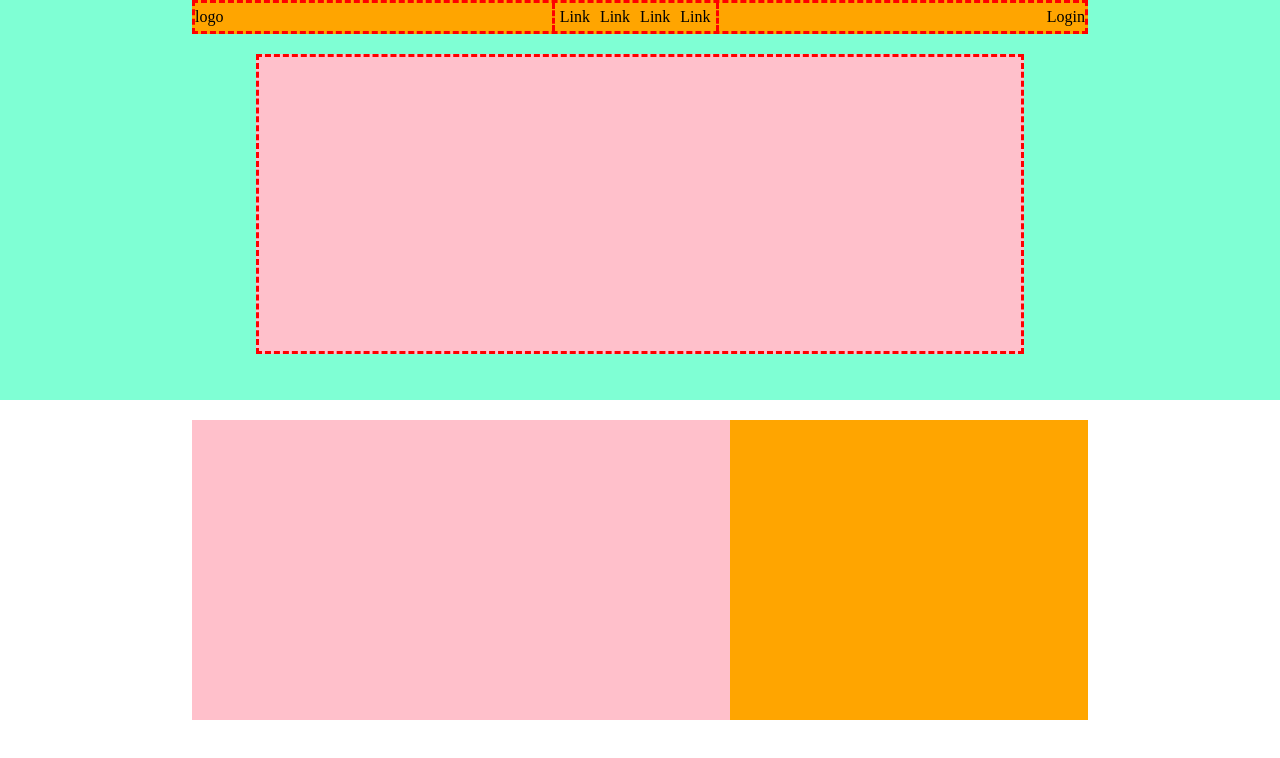
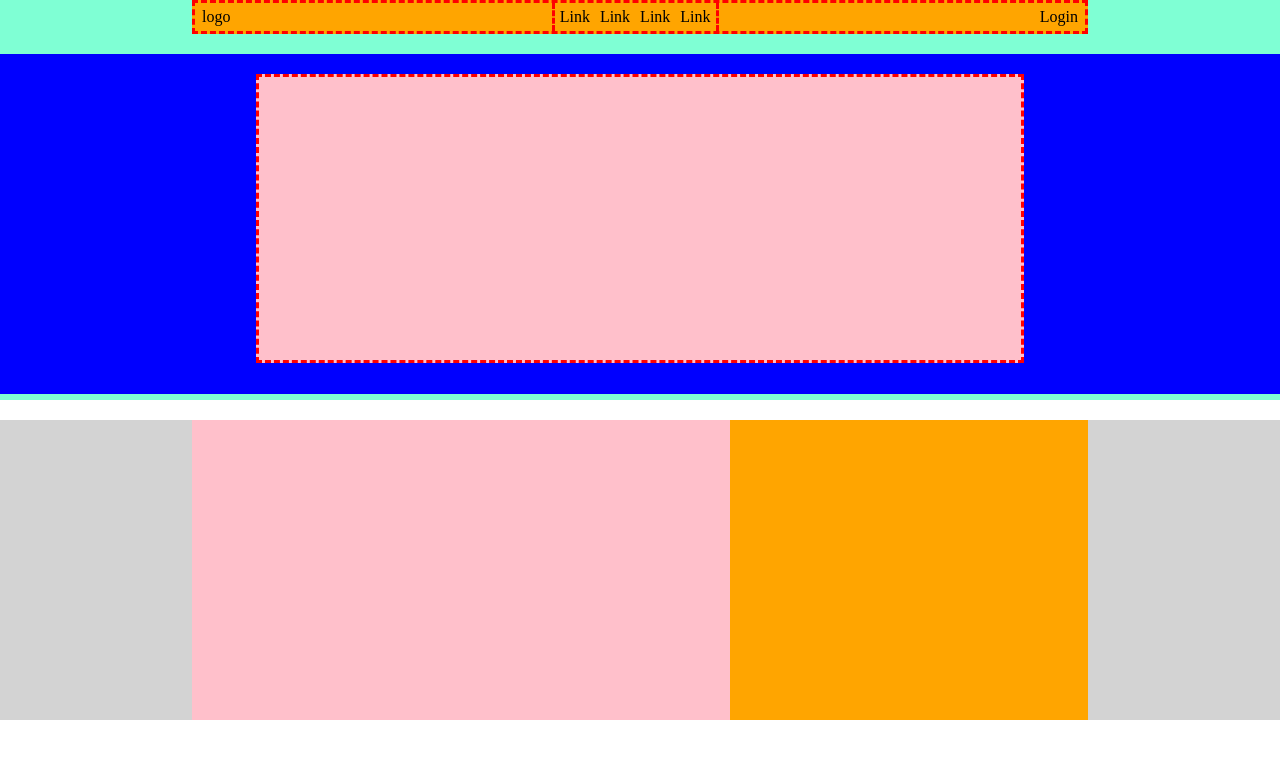
Before and after one commit to francescotroiano98/htmlcss-struttura-discord, a plain HTML site: page index.html in a window 1280 px wide. Drawn offline with Linux system fonts and the light colour scheme.

Commit message:
fix first section

```diff
--- a/css/style.css
+++ b/css/style.css
@@ -2,6 +2,11 @@
     margin: 0;
     padding: 0;
     box-sizing: border-box;
+}
+.clearfix::after{
+    content: "";
+    display: table;
+    clear: both;
 }
 .margin{
     margin: 0 auto;
@@ -14,9 +19,15 @@ header{
 
 
 }
-section{
+.background-color-1{
+    margin-top: 20px;
+    background-color: blue;
+    height: 85%;
+    display: flex;
 
-    margin: 0 auto;
+
+}
+.section-1{
     width: 70%;
     background-color: orange;
 }
@@ -32,7 +43,7 @@ nav{
     justify-content: space-between;
     display: flex;
     align-items: center;
-
+    padding: 0px 7px;
 }
 ul{
     list-style-type: none;
@@ -47,9 +58,11 @@ li{
 }
 .box-pink{
     margin-top: 20px;
-    height: 300px;
+    height: 85%;
     width: 60%;
     background-color: pink;
+    justify-content: center;
+
 }
 .box-row{
     margin-top: 20px;
@@ -57,3 +70,6 @@ li{
     width: 60%;
     background-color: pink;
 }
+main{
+    background-color: lightgray;
+}
```
